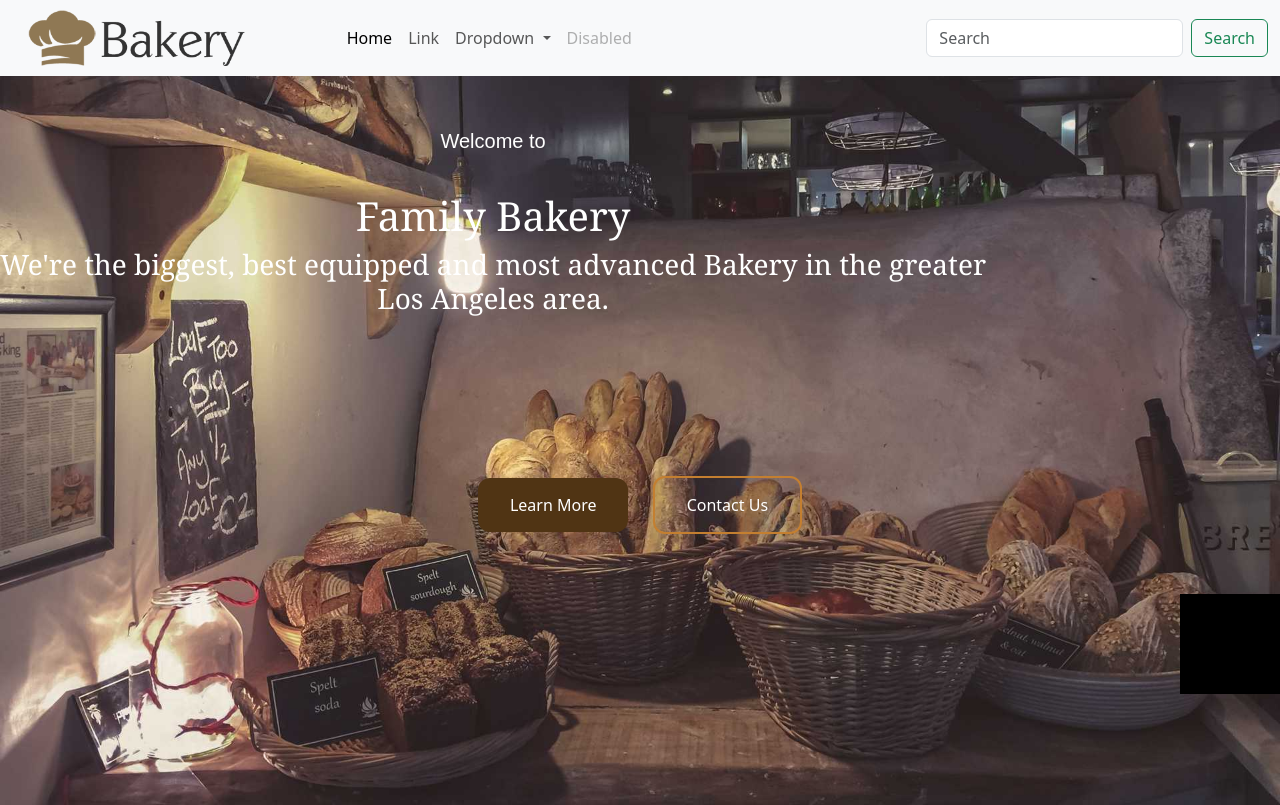
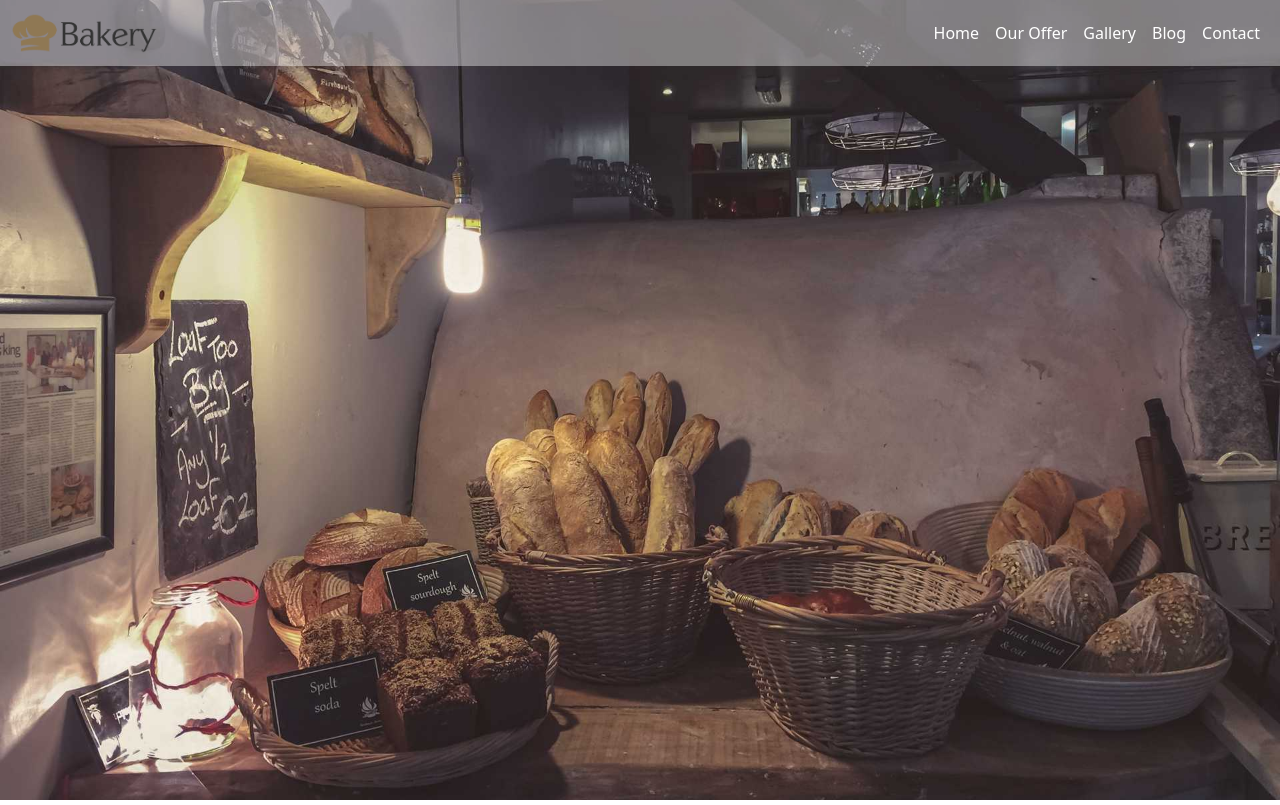
Before and after one commit to Rehabalnairi/cssPrac, a plain HTML site: page index.html in a window 1280 px wide. Shown: the top 805 px of the page. Drawn offline with nearby package versions, Linux system fonts and the light colour scheme; files that its build step writes are made by us from their sources.

Commit message:
update navbar

```diff
--- a/css/style.css
+++ b/css/style.css
@@ -101,7 +101,11 @@ h3 {
 .i1 {
     height: 60px;
     margin-right: 90px;
-    text-align: left;
+    align-items: s;
 
 
 }
+.navbar {
+    background-color: rgba(255, 255, 255, 0.4) !important;
+
+}
--- a/index.html
+++ b/index.html
@@ -11,70 +11,37 @@
 </head>
 
 <body>
+<!-- Navbar Start -->
+<nav class="navbar navbar-expand-lg">
+  <div class="container-fluid">
 
-    <!-- Navbar Start -->
-    <nav class="navbar navbar-expand-lg bg-body-tertiary">
-  <div class="container-fluid">
-    <a class="navbar-brand" href="#"></a>
-    <img src="img/bakery-color.png" class="i1">
-    <button class="navbar-toggler" type="button" data-bs-toggle="collapse" data-bs-target="#navbarSupportedContent" aria-controls="navbarSupportedContent" aria-expanded="false" aria-label="Toggle navigation">
+    <!-- Logo on the RIGHT -->
+    <a class="navbar-brand" href="#">
+      <img src="img/bakery-color.png" style="height:40px;">
+    </a>
+
+    <!-- Toggler -->
+    <button class="navbar-toggler" type="button" data-bs-toggle="collapse"
+      data-bs-target="#navbarSupportedContent">
       <span class="navbar-toggler-icon"></span>
     </button>
+
+    <!-- Menu pushed to the LEFT -->
     <div class="collapse navbar-collapse" id="navbarSupportedContent">
-      <ul class="navbar-nav me-auto mb-2 mb-lg-0">
-        <li class="nav-item">
-          <a class="nav-link active" aria-current="page" href="#">Home</a>
-        </li>
-        <li class="nav-item">
-          <a class="nav-link" href="#">Link</a>
-        </li>
-        <li class="nav-item dropdown">
-          <a class="nav-link dropdown-toggle" href="#" role="button" data-bs-toggle="dropdown" aria-expanded="false">
-            Dropdown
-          </a>
-          <ul class="dropdown-menu">
-            <li><a class="dropdown-item" href="#">Action</a></li>
-            <li><a class="dropdown-item" href="#">Another action</a></li>
-            <li><hr class="dropdown-divider"></li>
-            <li><a class="dropdown-item" href="#">Something else here</a></li>
-          </ul>
-        </li>
-        <li class="nav-item">
-          <a class="nav-link disabled" aria-disabled="true">Disabled</a>
-        </li>
+      <ul class="navbar-nav ms-auto mb-2 mb-lg-0">
+
+        <li class="nav-item"><a class=" text-white nav-link active" href="#">Home</a></li>
+        <li class="nav-item"><a class=" text-white nav-link active" href="#">Our Offer</a></li>
+        <li class="nav-item"><a class="text-white nav-link active" href="#">Gallery</a></li>
+        <li class="nav-item"><a class="text-white nav-link active" href="#">Blog</a></li>
+        <li class="nav-item"><a class="text-white nav-link active" href="#">Contact</a></li>
+
       </ul>
-      <form class="d-flex" role="search">
-        <input class="form-control me-2" type="search" placeholder="Search" aria-label="Search"/>
-        <button class="btn btn-outline-success" type="submit">Search</button>
-      </form>
     </div>
+
   </div>
 </nav>
 
-
-   <div class ="text-box">
-    <p>Welcome to</p>
-
-    <h1>Family Bakery</h1>
-
-    <h3>We're the biggest, best equipped and most advanced Bakery in the greater
-        <br>Los Angeles area.
-    </h3>
-</div>
-    <div class="btn-box">
-        <button class="btn-primary">Learn More</button>
-        <button class="btn-outline">Contact Us</button>
-    </div>
-    <div class ="squre"></div>
-    <br><br><br>
-    <div class="card" style="width: 18rem;">
-  <img src="..." class="card-img-top" alt="...">
-  <div class="card-body">
-    <h5 class="card-title">Card title</h5>
-    <p class="card-text">Some quick example text to build on the card title and make up the bulk of the card’s content.</p>
-    <a href="#" class="btn btn-primary">Go somewhere</a>
-  </div>
-</div>
 
 
 
```
Also changed, not shown: css/bootstrap.min.css (added), js/bootstrap.min.css (deleted).
